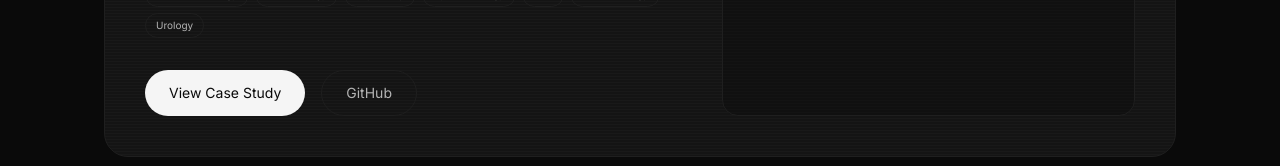
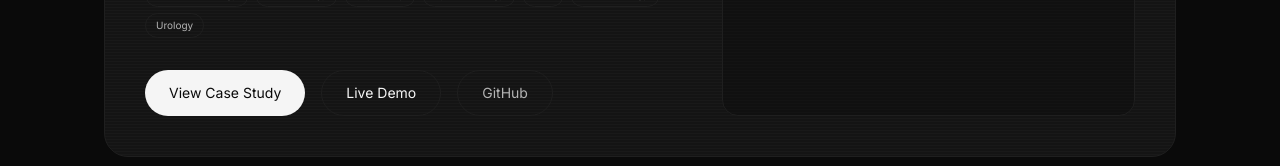
Before and after one commit to ShivakumarSindolli/personal_portfolio, a React (Vite) app: page / in a window 1280 px wide. Shown: the part 2495-2661 px from the top of the page. Built offline with nearby package versions, Linux system fonts and the light colour scheme; no server answers.

Commit message:
Add Live Demo and GitHub repository links for AI Doctor Pro project

```diff
--- a/src/components/projects/AIDoctorProFeatured.tsx
+++ b/src/components/projects/AIDoctorProFeatured.tsx
@@ -115,12 +115,27 @@ export default function AIDoctorProFeatured({
                             View Case Study
                         </button>
 
+                        {aiDoctorProProject.links.demo && (
                             <a
-                            href="#"
+                                href={aiDoctorProProject.links.demo}
+                                target="_blank"
+                                rel="noopener noreferrer"
+                                className="rounded-full border border-stroke px-6 py-3 text-sm text-text-primary transition-transform duration-300 hover:scale-105 hover:border-white/30"
+                            >
+                                Live Demo
+                            </a>
+                        )}
+
+                        {aiDoctorProProject.links.github && (
+                            <a
+                                href={aiDoctorProProject.links.github}
+                                target="_blank"
+                                rel="noopener noreferrer"
                                 className="rounded-full border border-stroke px-6 py-3 text-sm text-muted transition-colors hover:border-white/30 hover:text-text-primary"
                             >
                                 GitHub
                             </a>
+                        )}
                     </div>
             </div>
 
--- a/src/data/projects.ts
+++ b/src/data/projects.ts
@@ -261,5 +261,9 @@ export const aiDoctorProProject: AIDoctorProProject = {
             body: "Chain a production-shaped AI pipeline — speech-to-text, vision, retrieval-augmented generation, and LLM reasoning — into a single consultation flow, on top of a real multi-tenant patient/doctor portal, not just a static demo.",
         },
     ],
-    links: { caseStudy: true },
+    links: {
+        demo: "https://aidoctornew.vercel.app/",
+        github: "https://github.com/ShivakumarSindolli/AI_doctor",
+        caseStudy: true,
+    },
 };
```
Lines whose indentation alone changed are shown as unchanged.
